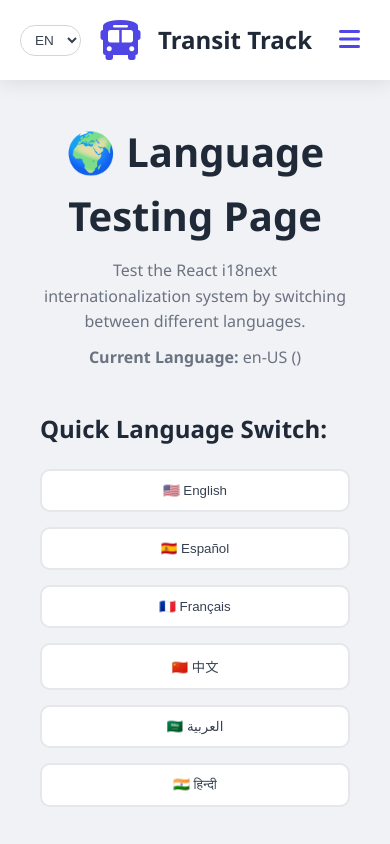
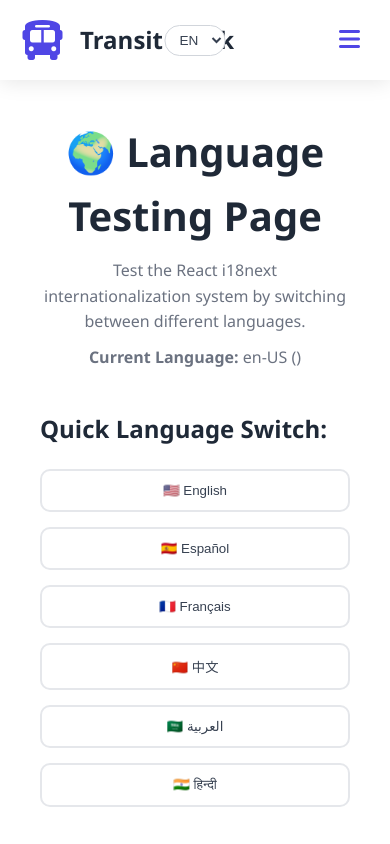
Before and after one commit to charan242726/bus-tracking-system, a React (Create React App) app in the folder react-frontend/: page /language-test in a window 390 px wide. Shown: the top 844 px of the page. Built offline with nearby package versions, Linux system fonts and the light colour scheme; the HTML template or start-up script is replaced by a standard one.

Commit message:
Improve mobile navbar: center language selector, add right-to-left slide animation, hamburger rotation, and white background

```diff
--- a/react-frontend/src/App.css
+++ b/react-frontend/src/App.css
@@ -24,6 +24,9 @@ body {
 
 .App main {
   flex: 1;
+  background: white;
+  position: relative;
+  z-index: 1;
 }
 
 .container {
@@ -77,6 +80,11 @@ body {
   color: #4f46e5;
   cursor: pointer;
   padding: 10px;
+  transition: transform 0.3s ease;
+}
+
+.mobile-menu-btn.active {
+  transform: rotate(180deg);
 }
 
 .nav-links {
@@ -127,23 +135,21 @@ body {
 }
 
 .mobile-menu {
-  display: none;
   position: fixed;
   top: 0;
-  left: 0;
   right: 0;
   bottom: 0;
-  background: rgba(255, 255, 255, 0.98);
-  padding-top: 100px;
-  box-shadow: 0 4px 6px -1px rgba(0, 0, 0, 0.1);
+  width: 100%;
+  background: rgba(255, 255, 255, 1);
+  padding-top: 80px;
+  box-shadow: -2px 0 10px rgba(0, 0, 0, 0.1);
+  z-index: 999;
+  transform: translateX(100%);
   transition: transform 0.3s ease-in-out;
-  transform: translateY(-100%);
-  z-index: 999;
 }
 
 .mobile-menu.active {
-  transform: translateY(0);
-  display: block;
+  transform: translateX(0);
 }
 
 .mobile-menu-links {
@@ -774,9 +780,6 @@ body {
 }
 
 /* Mobile Menu Styling */
-.mobile-menu {
-  background: rgba(255, 255, 255, 1) !important; /* Remove transparency */
-}
 
 .mobile-menu-header {
   display: flex;
@@ -860,15 +863,29 @@ body {
 /* Mobile Responsiveness */
 @media (max-width: 768px) {
   .nav-container {
+    display: flex;
     justify-content: space-between;
+    align-items: center;
+    position: relative;
+  }
+
+  .logo {
+    flex: 0 0 auto;
+    order: 1;
+  }
+
+  .mobile-language-nav {
+    display: block;
+    position: absolute;
+    left: 50%;
+    transform: translateX(-50%);
+    order: 2;
   }
 
   .mobile-menu-btn {
     display: block;
-  }
-
-  .mobile-language-nav {
-    display: block;
+    flex: 0 0 auto;
+    order: 3;
   }
 
   .nav-links {
--- a/react-frontend/src/components/Header.js
+++ b/react-frontend/src/components/Header.js
@@ -71,7 +71,7 @@ const Header = () => {
           </select>
         </div>
 
-        <button className="mobile-menu-btn" onClick={toggleMobileMenu}>
+        <button className={`mobile-menu-btn ${isMobileMenuOpen ? 'active' : ''}`} onClick={toggleMobileMenu}>
           <i className={`fas ${isMobileMenuOpen ? 'fa-times' : 'fa-bars'}`}></i>
         </button>
         <ul className="nav-links">
```
